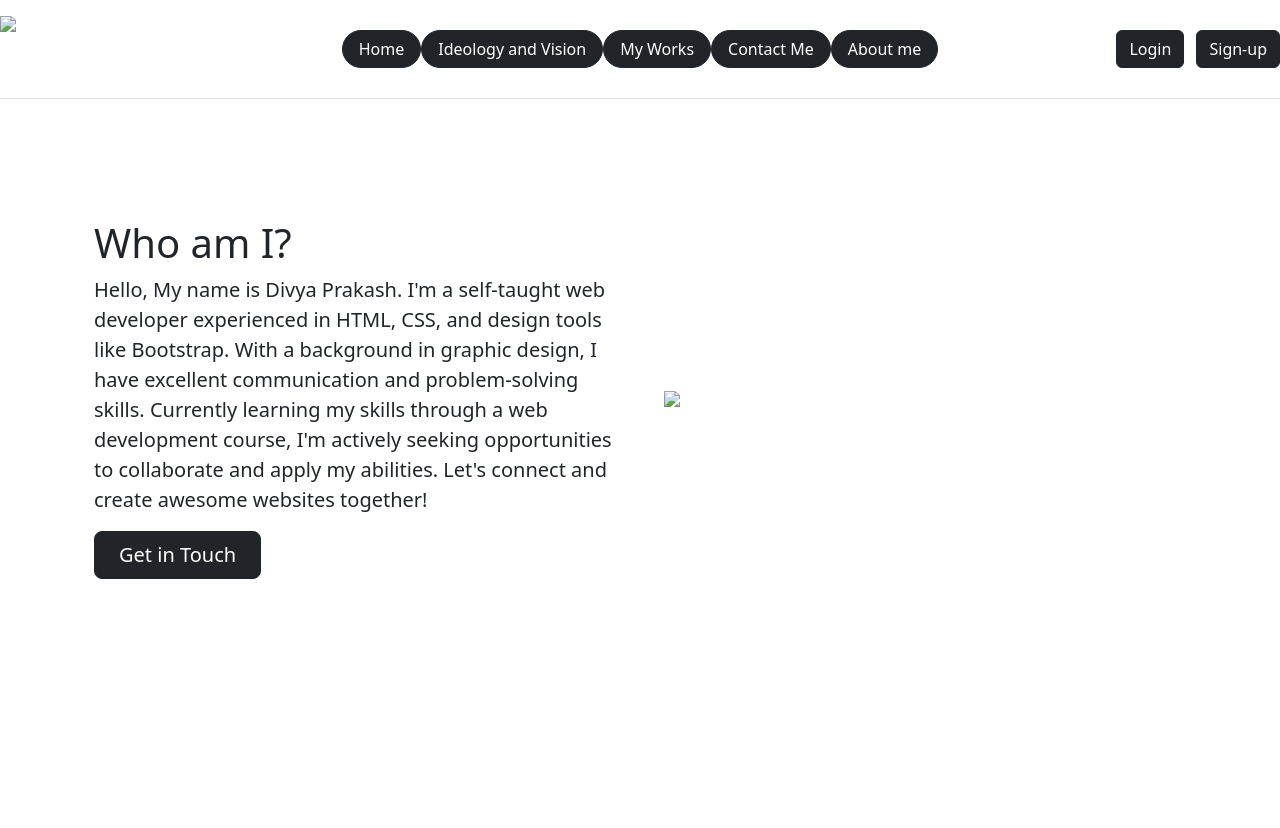
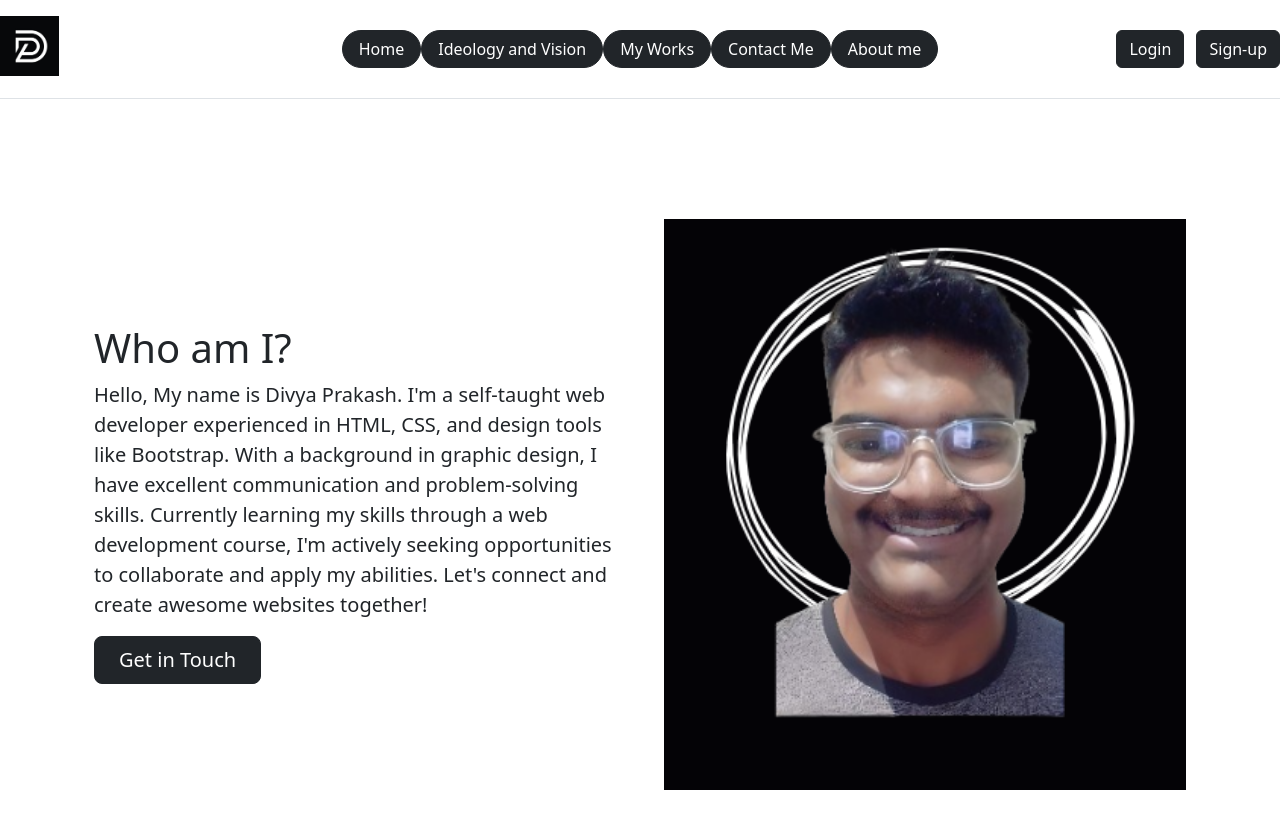
Before and after one commit to CodeWithKrish222/try2, a plain HTML site: page index.html in a window 1280 px wide. Before the commit the page ends 800 px from the top, so only its background shows below. Drawn offline with nearby package versions, Linux system fonts and the light colour scheme; the site is published under a folder, as on GitHub Pages, so addresses that start at the root find nothing.

Commit message:
Update index.html

```diff
--- a/index.html
+++ b/index.html
@@ -14,7 +14,7 @@
           <header class="d-flex flex-wrap align-items-center justify-content-center justify-content-md-between py-3 mb-4 border-bottom">
               <div class="col-md-3 mb-2 mb-md-0">
                 <a href="/" class="d-inline-flex link-body-emphasis text-decoration-none">
-                  <img id="logo" src="/Logo.PNG" height="60px">
+                  <img id="logo" src="Logo.PNG" height="60px">
                   <svg class="bi" width="40" height="32" role="img" aria-label="Bootstrap"><use xlink:href="#bootstrap"></use></svg>
                 </a>
               </div>
@@ -36,7 +36,7 @@
         <div class="container col-xxl-8 px-4 py-5">
           <div class="row flex-lg-row-reverse align-items-center g-5 py-5">
             <div class="col-10 col-sm-8 col-lg-6">
-              <img src="/My photo.png" class="d-block mx-lg-auto img-fluid"  width="600px" >
+              <img src="My photo.png" class="d-block mx-lg-auto img-fluid"  width="600px" >
             </div>
             <div class="col-lg-6">
               <h1 id="fonthead">Who am I?</h1>
```
